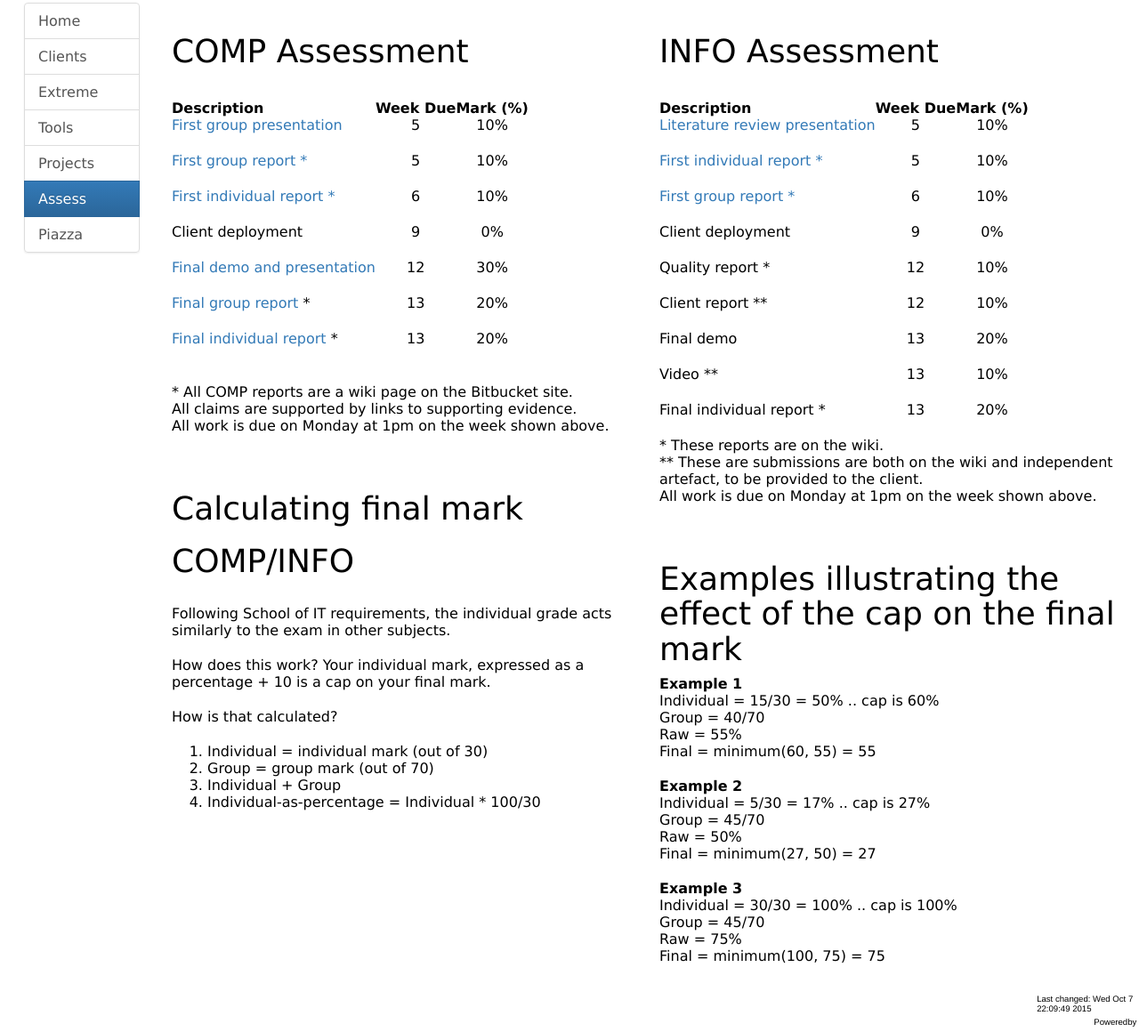
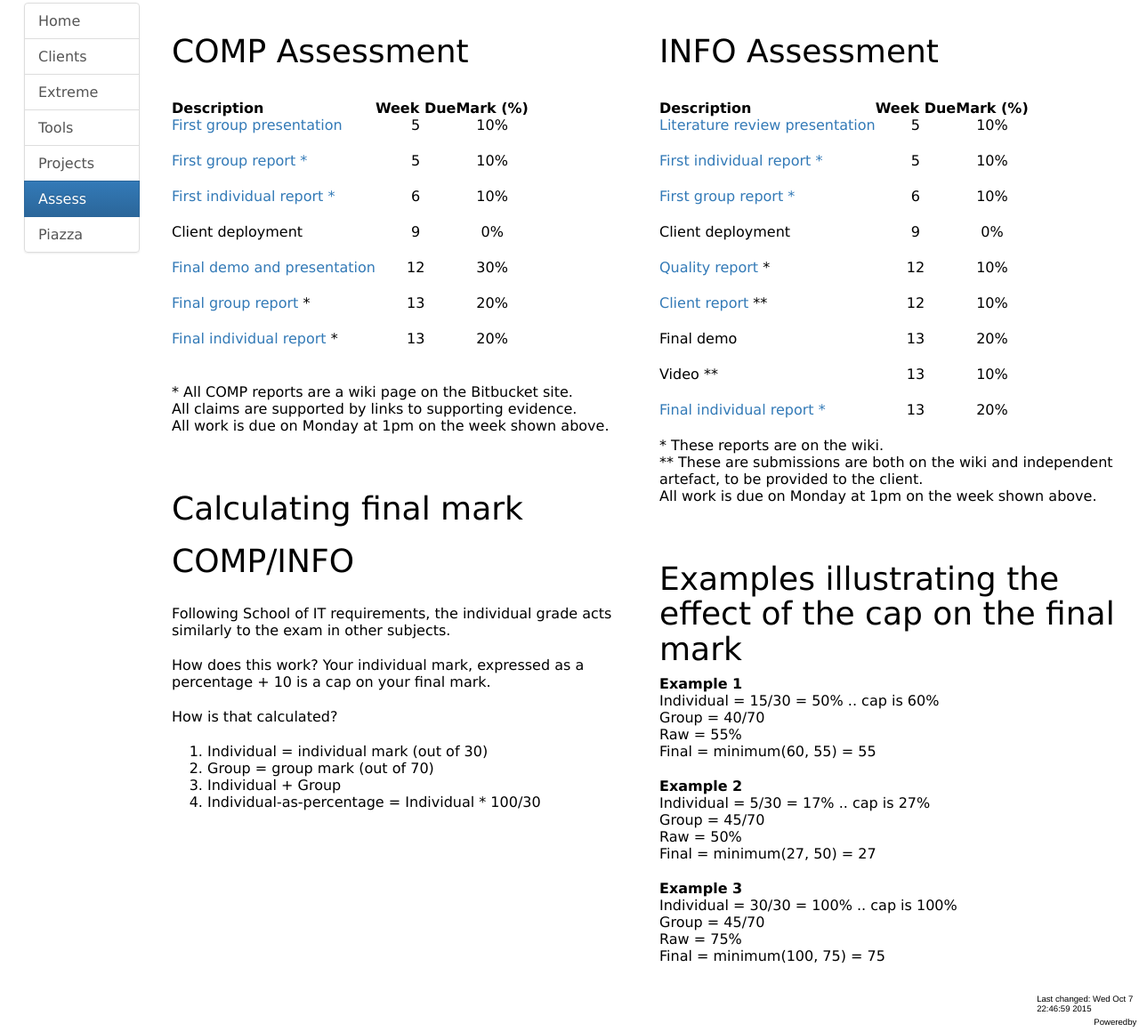
Before and after one commit to bobkummerfeld/capstone, a plain HTML site: page capstone_2015/capstone_Assess.html in a window 1280 px wide. Shown: the part 97-1257 px from the top of the page at 89% size. Drawn offline with nearby package versions, Linux system fonts and the light colour scheme.

Commit message:
3 reports for INFO

```diff
--- a/capstone_2015/capstone_Assess.html
+++ b/capstone_2015/capstone_Assess.html
@@ -555,14 +555,16 @@ Client deployment
 </tr>
 <tr>
 	<td><div class=tdheight>
-Quality report *
+<a href="http://sydney.edu.au/engineering/it/~judy/2015/2015_INFO_capstone_Week12_group_quality_report.docx">
+Quality report</a> *
 	</td>
 	<td align="center" valign="top">12</td>
 	<td align="center" valign="top">10%</td>
 </tr>
 <tr>
 	<td><div class=tdheight>
-Client report **
+<a href="http://sydney.edu.au/engineering/it/~judy/2015/2015_INFO_capstone_Week12_group_client.docx">
+Client report</a> **
 	</td>
 	<td align="center" valign="top">12</td>
 	<td align="center" valign="top">10%</td>
@@ -583,7 +585,9 @@ Video **
 </tr>
 <tr>
 	<td><div class=tdheight>
+<a href="http://sydney.edu.au/engineering/it/~judy/2015/2015_INFO_capstone_Week13_ind_report.docx">
 Final individual report *
+</a>
 	</td>
 	<td align="center" valign="top">13</td>
 	<td align="center" valign="top">20%</td>
@@ -648,7 +652,7 @@ Final = minimum(100, 75) = 75
 <tr>
     <td width="91%"></td>
     <td valign=bottom>
-	<span style="font-family: helvetica,arial,sans-serif;font-size: 60%;">Last changed: Wed Oct  7 22:09:49 2015</span></td>
+	<span style="font-family: helvetica,arial,sans-serif;font-size: 60%;">Last changed: Wed Oct  7 22:46:59 2015</span></td>
 </tr></table>
 
 
@@ -673,5 +677,5 @@ mKyn91QRjXHOMfMg7zARDfcsDWc4faVrS9jAle3qgxntb+kN/vGFkIjMAnUAAAAASUVORK5CYII=
 
 </tr></table>
 
-<!-- Completed in 0.11 cpu / 0.13 wall seconds. -->
+<!-- Completed in 0.09 cpu / 0.06 wall seconds. -->
 </body></html>
```
